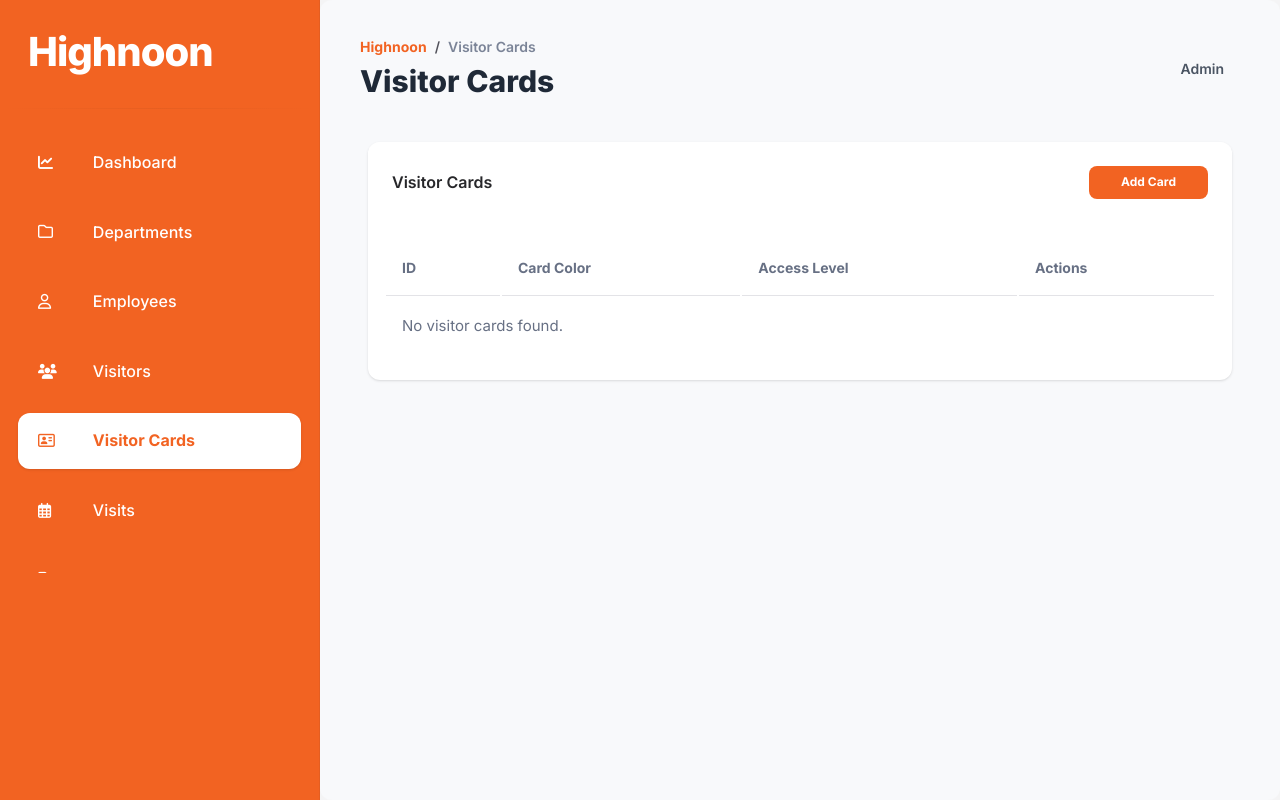
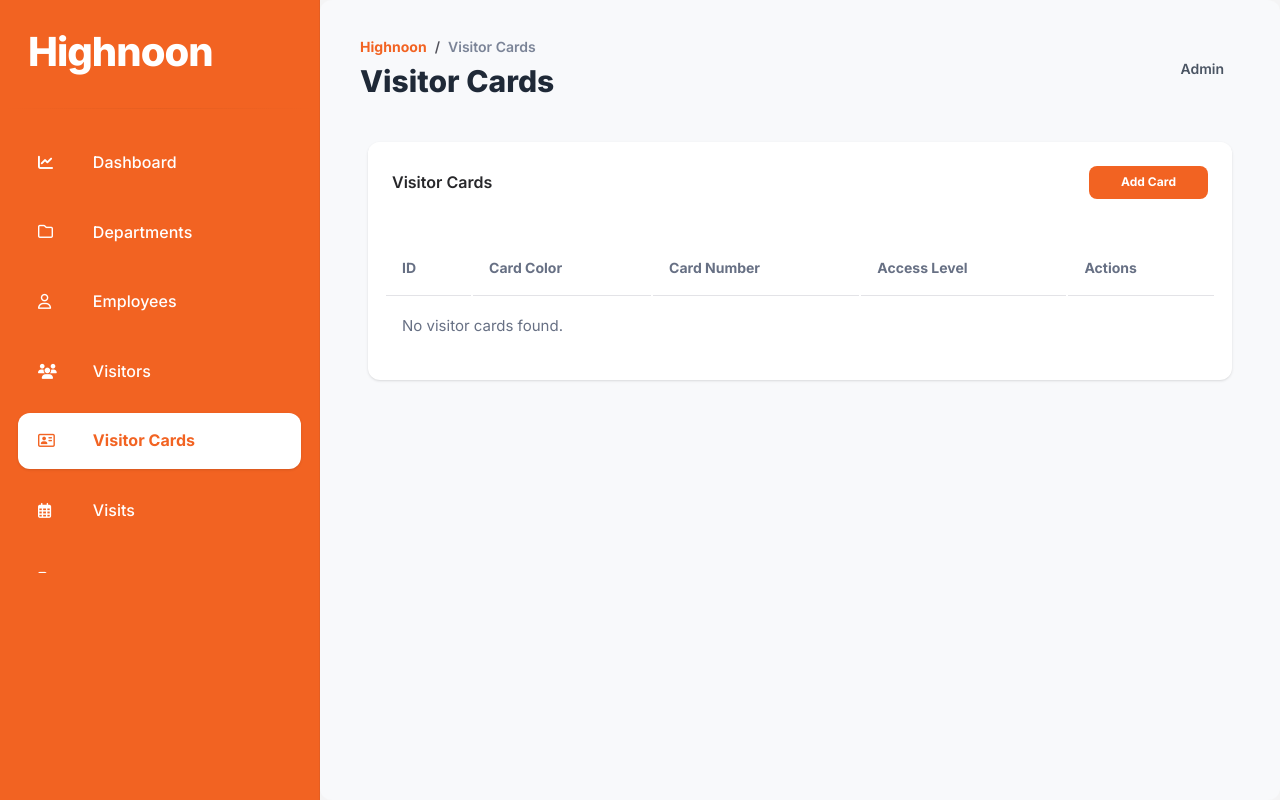
Before and after one commit to hashir500/HNL-VISITOR-MANAGEMENT-SYSTEM-, a Django app: page /cards/ in a window 1280 px wide. Run offline with Django 5.2, Linux system fonts and the light colour scheme; data that the repository does not hold is empty; some libraries are stand-ins or nearby versions.

Commit message:
added card number in visitor card

```diff
--- a/highnoon_vms/system_settings/models.py
+++ b/highnoon_vms/system_settings/models.py
@@ -3,11 +3,11 @@ from django.db import models
 # system table model
 class SystemSettings(models.Model):
     company_name = models.CharField(max_length=150)
+    company_name_short = models.CharField(max_length=50, blank=True, null=True)
     company_domain = models.CharField(max_length=150, blank=True, null=True)
     primary_color = models.CharField(max_length=20, default="#cb0c9f")
     secondary_color = models.CharField(max_length=20, default="#8392ab")
     logo_color = models.CharField(max_length=20, default="#ffffff")
-    logo = models.ImageField(upload_to="company_logos/", blank=True, null=True)
     updated_at = models.DateTimeField(auto_now=True)
 
     def __str__(self):
--- a/highnoon_vms/templates/base.html
+++ b/highnoon_vms/templates/base.html
@@ -295,6 +295,19 @@
       margin-left: 320px !important;
     }
 
+    .modal-body .mb-3 {
+  margin-bottom: 1.25rem !important;
+}
+
+    .modal-body .form-label {
+      display: block;
+      margin-bottom: 0.5rem;
+      font-weight: 700;
+    }
+
+    .modal-body .form-control {
+      height: 44px;
+    }
 
 
   </style>
--- a/highnoon_vms/visitors/models.py
+++ b/highnoon_vms/visitors/models.py
@@ -5,7 +5,8 @@ from django.db import models
 # visitor_card model
 class visitor_card(models.Model):
     card_id = models.AutoField(primary_key= True)
-    card_color = models.CharField(max_length= 50, unique= True)
+    card_color = models.CharField(max_length= 50)
+    card_number = models.CharField(max_length= 5,unique= True, default= 000)
     card_access_level= models.CharField(max_length=100)
 
     def __str__(self):
--- a/highnoon_vms/visitors/templates/visitors/visitor_card_list.html
+++ b/highnoon_vms/visitors/templates/visitors/visitor_card_list.html
@@ -22,6 +22,7 @@
           <tr>
             <th>ID</th>
             <th>Card Color</th>
+            <th>Card Number</th>
             <th>Access Level</th>
             <th>Actions</th>
           </tr>
@@ -32,6 +33,7 @@
           <tr>
             <td>{{ card.card_id }}</td>
             <td>{{ card.card_color }}</td>
+            <td>{{ card.card_number }}</td>
             <td>{{ card.card_access_level }}</td>
             <td>
               <button type="button" class="btn btn-warning btn-sm mb-0" data-bs-toggle="modal" data-bs-target="#editCardModal{{ card.card_id }}">
@@ -61,6 +63,11 @@
                     <div class="mb-3">
                       <label class="form-label">Card Color</label>
                       <input type="text" name="card_color" class="form-control" value="{{ card.card_color }}" required>
+                    </div>
+
+                    <div class="mb-3">
+                      <label class="form-label">Card Number</label>
+                      <input type="text" name="card_number" class="form-control" placeholder="Example: 005" required>
                     </div>
 
                     <div class="mb-3">
@@ -136,6 +143,11 @@
             <input type="text" name="card_color" class="form-control" placeholder="Example: Red" required>
           </div>
 
+         <div class="mb-3">
+            <label class="form-label">Card Number</label>
+            <input type="text" name="card_number" class="form-control" placeholder="Example: 005" required>
+          </div>
+
           <div class="mb-3">
             <label class="form-label">Access Level</label>
             <input type="text" name="card_access_level" class="form-control" placeholder="Example: Head Office Access" required>
--- a/highnoon_vms/visitors/views.py
+++ b/highnoon_vms/visitors/views.py
@@ -18,6 +18,7 @@ def visitor_card_create(request):
 
         visitor_card.objects.create(
             card_color=request.POST["card_color"],
+            card_number=request.POST["card_number"],
             card_access_level=request.POST["card_access_level"],
         )
 
@@ -31,6 +32,7 @@ def visitor_card_update(request, pk):
     if request.method == "POST":
 
         card.card_color = request.POST["card_color"]
+        card.card_number = request.POST["card_number"]
         card.card_access_level = request.POST["card_access_level"]
 
         card.save()
```
Also changed, not shown: highnoon_vms/employees/migrations/0003_remove_employee_employee_cnic.py (added), highnoon_vms/system_settings/migrations/0003_remove_systemsettings_logo_and_more.py (added), highnoon_vms/system_settings/migrations/0004_remove_systemsettings_company_name_short.py (added), highnoon_vms/system_settings/migrations/0005_systemsettings_company_name_short.py (added), highnoon_vms/visitors/migrations/0004_remove_visitor_visitor_cnic.py (added), highnoon_vms/visitors/migrations/0005_visitor_card_card_number.py (added), highnoon_vms/visitors/migrations/0006_alter_visitor_card_card_color.py (added), highnoon_vms/visitors/migrations/0007_alter_visitor_card_card_number.py (added).
